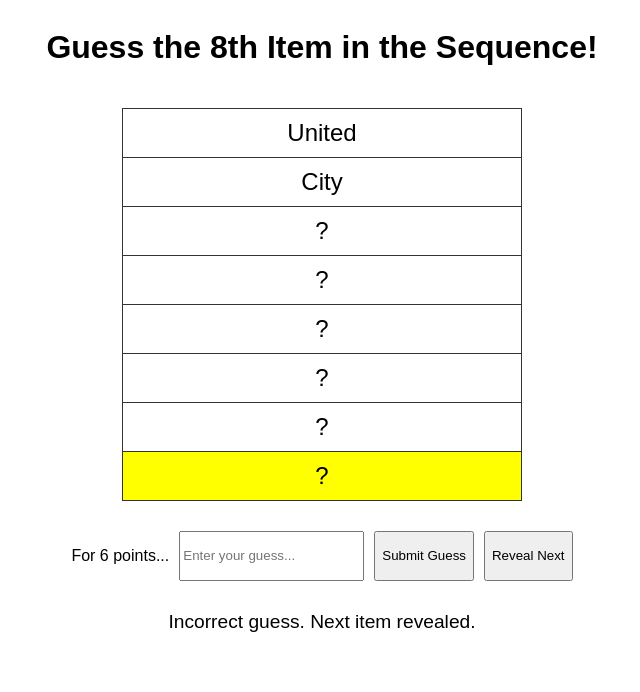
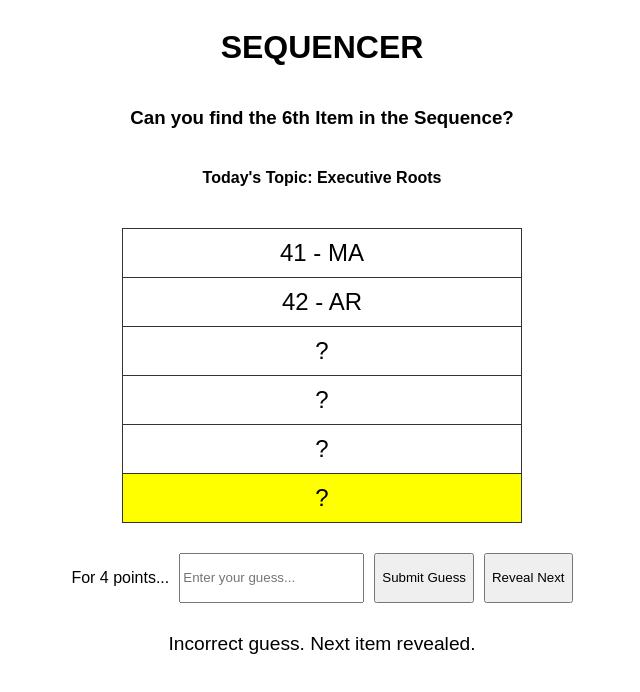
Before and after one commit to adslatham/Sequencer, a plain HTML site: page index.html in a window 1280 px wide. Both pictures are taken after typing "Sample" into the empty fields and a click on the button "Submit Guess". Shown: the whole page, without its empty margins (318-958 px from the left). Drawn offline with Linux system fonts and the light colour scheme.

Commit message:
Update index.html

```diff
--- a/index.html
+++ b/index.html
@@ -41,7 +41,9 @@
     </style>
   </head>
   <body>
-    <h1>Guess the 8th Item in the Sequence!</h1>
+    <h1>SEQUENCER</h1>
+    <h3>Can you find the 6th Item in the Sequence?</h3>
+    <h4 id="topicTitle"></h4>
     <table>
       <tbody>
         <tr>
@@ -60,18 +62,12 @@
           <td id="item4">?</td>
         </tr>
         <tr>
-          <td id="item5">?</td>
-        </tr>
-        <tr>
-          <td id="item6">?</td>
-        </tr>
-        <tr>
-          <td id="item7" class="highlight">?</td>
+          <td id="item5" class="highlight">?</td>
         </tr>
       </tbody>
     </table>
     <div id="controls">
-      <p id="pointsID">For 7 points...</p>
+      <p id="pointsID">For 6 points...</p>
       <input type="text" id="guessInput" placeholder="Enter your guess..." />
       <button id="submit" onclick="makeGuess()">Submit Guess</button>
       <button id="reveal" onclick="revealNext(true)">Reveal Next</button>
@@ -79,12 +75,14 @@
     <div id="result" style="font-size: 1.2em; margin-top: 20px"></div>
 
     <script>
-      const sequence = ["United", "City", "United", "[None]", "[None]", "Forest", "City", "Wanderers"];
-      const validAnswers = ["wanderers"];
-      const topic = "The second word in 24/25 Premier League clubs, ordered from north to south. Starting with Newcastle, 8th is Wolverhampton Wanderers";
+      const sequence = ["41 - MA", "42 - AR", "43 - CT", "44 - HI", "45 - NY", "46 - PA"];
+      const validAnswers = ["46 - pa", "46 pa", "46-pa"];
+      const topic = "Presidents from 41 to curent, and the state they were born in. Ending with Joe Biden and Pennsylvania";
+      const topicTitle = "Executive Roots";
       let currentIndex = 0;
 
       document.getElementById(`item0`).textContent = sequence[0];
+      document.getElementById("topicTitle").textContent = "Today's Topic: " + topicTitle;
 
       function makeGuess() {
         const guess = document.getElementById("guessInput").value.toUpperCase();
@@ -94,9 +92,9 @@
               "Congratulations! <b>" +
               sequence[7] +
               "</b> is correct!<br/>You receive " +
-              (7 - currentIndex) +
+              (currentIndex == 0 ? "6" : 5 - currentIndex) +
               " point" +
-              (currentIndex == 6 ? "" : "s") +
+              (currentIndex == 4 ? "" : "s") +
               "!<br/>The sequence was: " +
               topic;
             revealAll();
@@ -111,15 +109,16 @@
 
       function revealNext(clear) {
         currentIndex++;
-        if (currentIndex < sequence.length) {
+        if (currentIndex <= sequence.length) {
           document.getElementById(`item${currentIndex}`).textContent = sequence[currentIndex];
           if (clear) {
             document.getElementById("result").innerHTML = "";
           }
-          document.getElementById("pointsID").innerHTML = "For " + (7 - currentIndex) + " point" + (currentIndex == 6 ? "..." : "s...");
+          document.getElementById("pointsID").innerHTML =
+            "For " + (currentIndex == 0 ? "6" : 5 - currentIndex) + " point" + (currentIndex == 4 ? "..." : "s...");
         }
         if (currentIndex === sequence.length - 1) {
-          document.getElementById("result").innerHTML = "Game over! The correct answer was <b>" + sequence[7] + "</b>.<br/>The sequence was: " + topic;
+          document.getElementById("result").innerHTML = "Game over! The correct answer was <b>" + sequence[5] + "</b>.<br/>The sequence was: " + topic;
           disableGame();
         }
       }
@@ -135,6 +134,7 @@
         document.getElementById("guessInput").disabled = true;
         document.getElementById("submit").disabled = true;
         document.getElementById("reveal").disabled = true;
+        document.getElementById("pointsID").innerHTML = "";
       }
     </script>
   </body>
```
